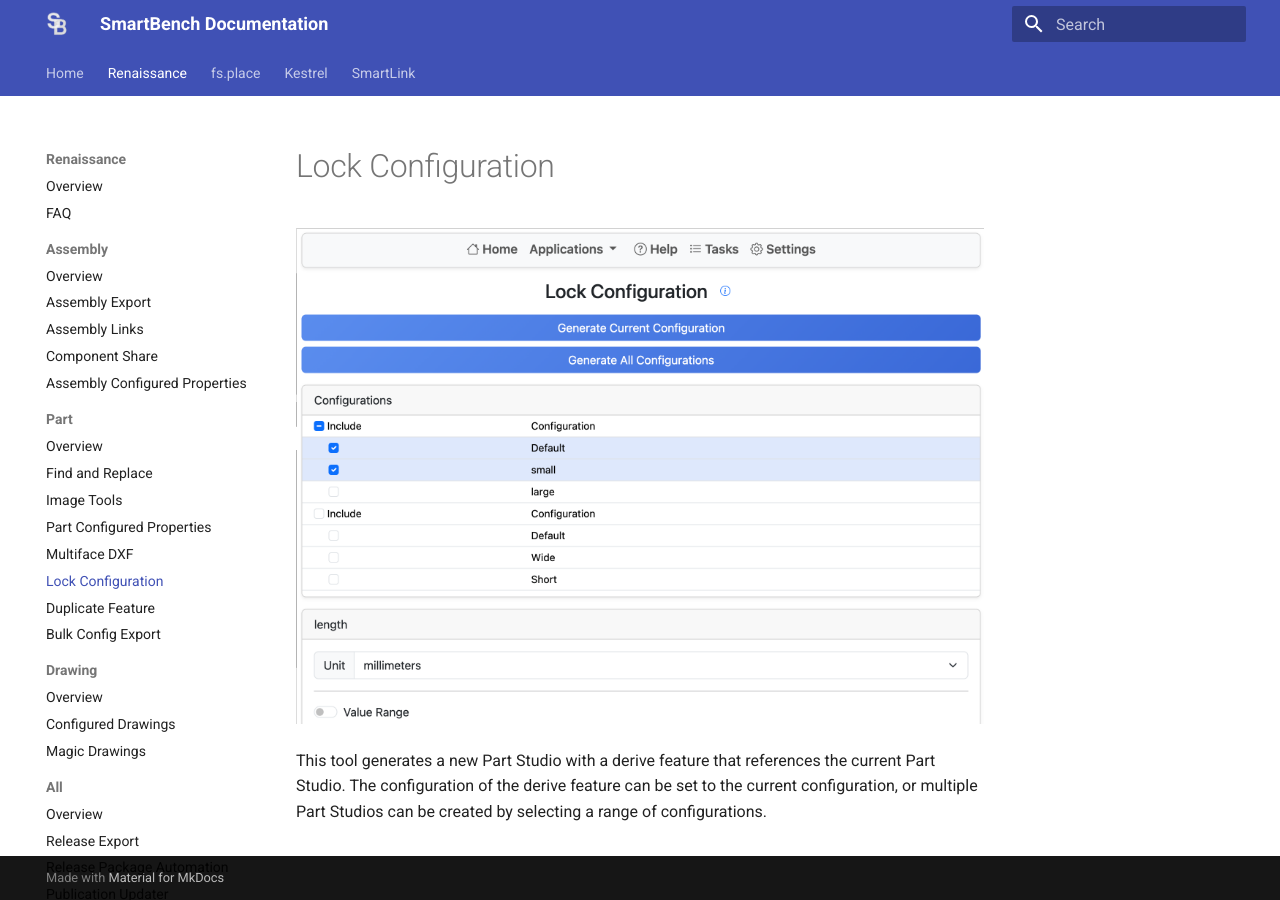
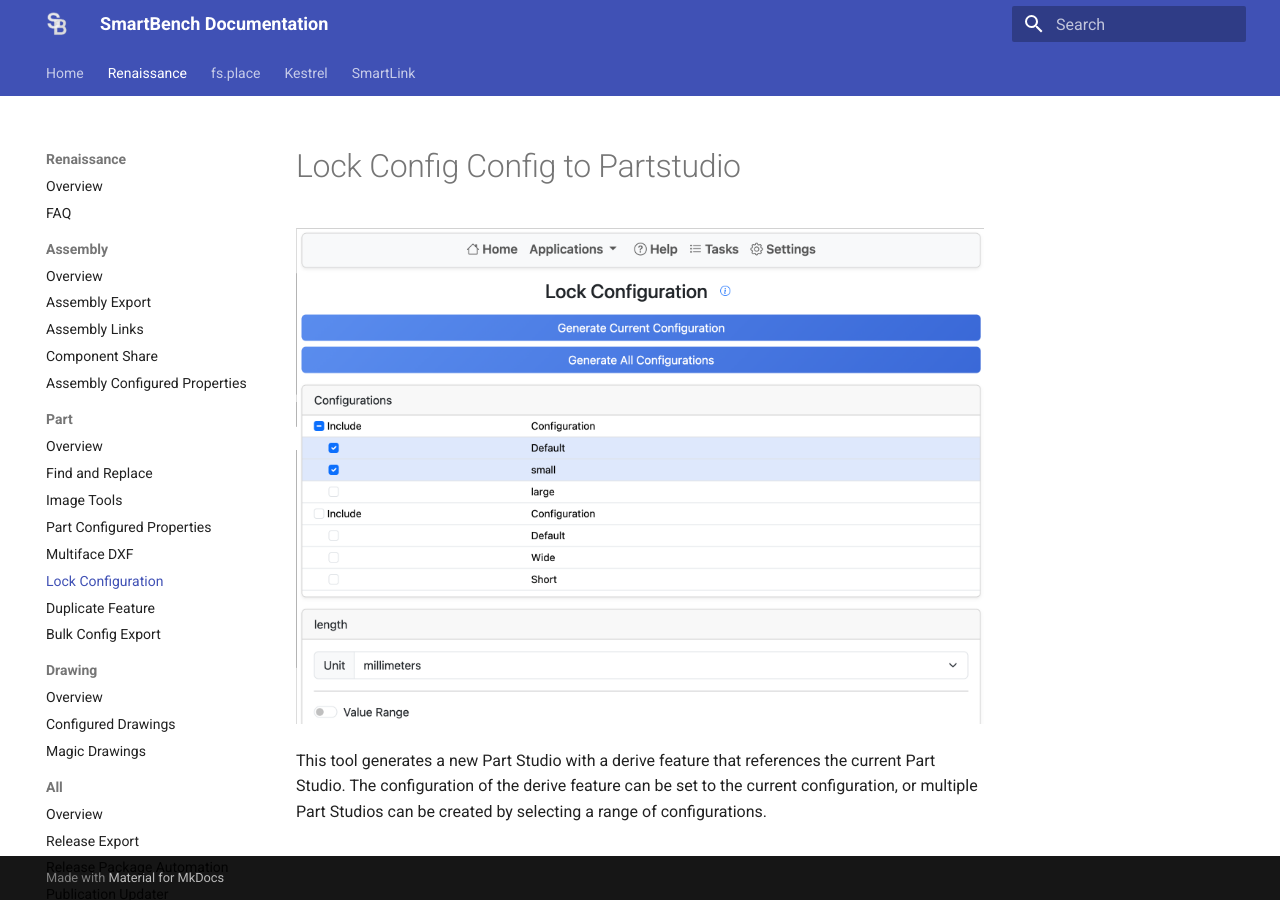
Before and after one commit to SmartBenchSoftware/Documentation, an MkDocs documentation site: the page built from docs/renaissance/part/lock-configuration.md, in a window 1280 px wide. Built offline with MkDocs 1.6.1 and Material for MkDocs 9.7.7, drawn with Linux system fonts in a browser that asks for light colours.

Commit message:
Update title of lock-configuration.md

```diff
--- a/docs/renaissance/part/lock-configuration.md
+++ b/docs/renaissance/part/lock-configuration.md
@@ -1,4 +1,4 @@
-# Lock Configuration
+# Lock Config Config to Partstudio
 
 ![Lock Configuration](lock-configuration.png)
 
```
